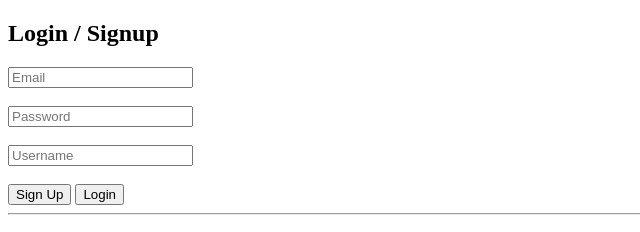
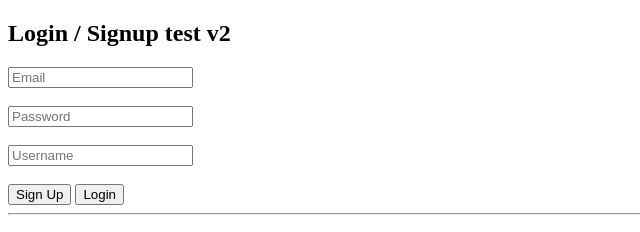
Before and after one commit to LordLOLQDH/ai-playground, a plain HTML site: page index.html in a window 1280 px wide. Shown: the top 232 px of the page, 0-640 px from the left. Drawn offline with nearby package versions, Linux system fonts and the light colour scheme.

Commit message:
Update index.html

```diff
--- a/index.html
+++ b/index.html
@@ -7,7 +7,7 @@
 </head>
 
 <body>
-  <h2>Login / Signup</h2>
+  <h2>Login / Signup test v2</h2>
 
   <input id="email" placeholder="Email"><br><br>
   <input id="password" type="password" placeholder="Password"><br><br>
```
